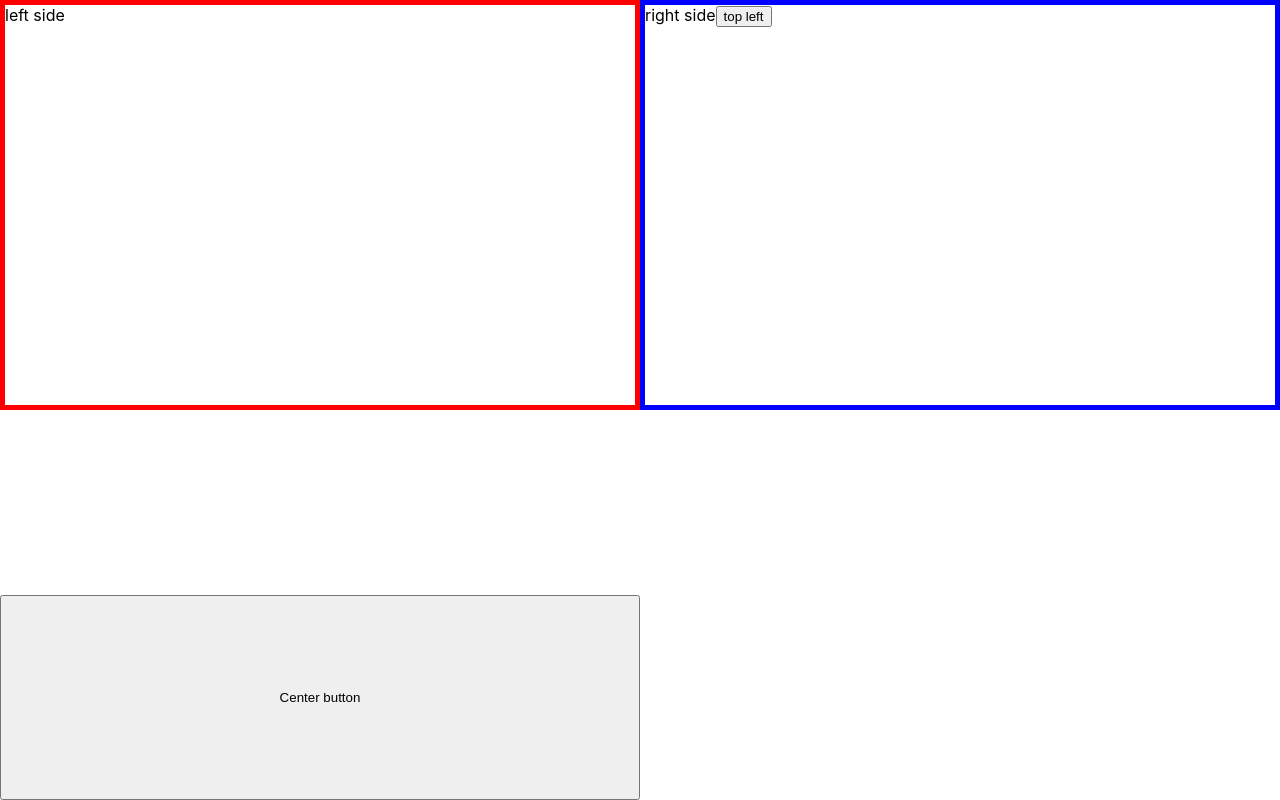
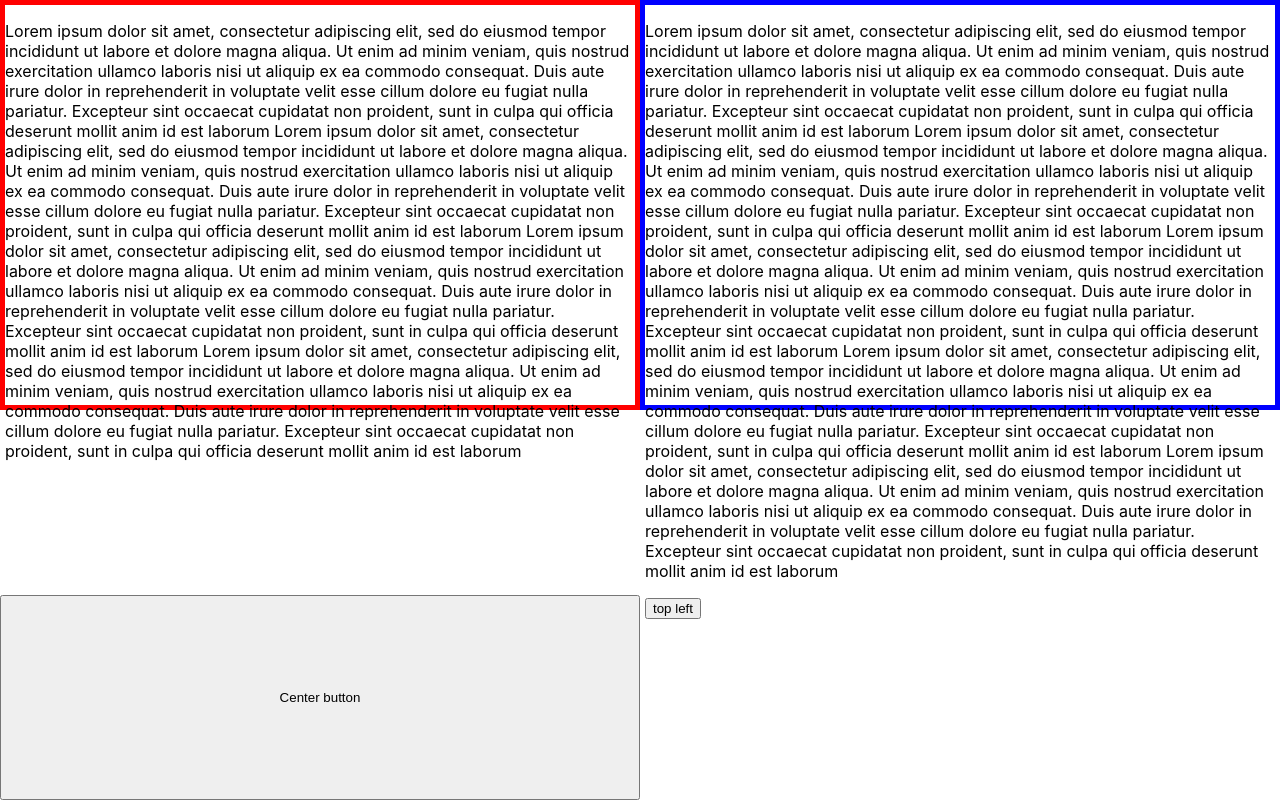
Before and after one commit to GoranAviani/screen_layout_exercise_react_1, a React (Create React App) app: page / in a window 1280 px wide. Built offline with nearby package versions, Linux system fonts and the light colour scheme.

Commit message:
screen_layout_exercise_react_1

```diff
--- a/src/components/LandingPage.js
+++ b/src/components/LandingPage.js
@@ -6,12 +6,23 @@
     return (
         <div className="landingPage">
             <div class="leftSide">
-                left side
+                <p>
+                    Lorem ipsum dolor sit amet, consectetur adipiscing elit, sed do eiusmod tempor incididunt ut labore et dolore magna aliqua. Ut enim ad minim veniam, quis nostrud exercitation ullamco laboris nisi ut aliquip ex ea commodo consequat. Duis aute irure dolor in reprehenderit in voluptate velit esse cillum dolore eu fugiat nulla pariatur. Excepteur sint occaecat cupidatat non proident, sunt in culpa qui officia deserunt mollit anim id est laborum
+                    Lorem ipsum dolor sit amet, consectetur adipiscing elit, sed do eiusmod tempor incididunt ut labore et dolore magna aliqua. Ut enim ad minim veniam, quis nostrud exercitation ullamco laboris nisi ut aliquip ex ea commodo consequat. Duis aute irure dolor in reprehenderit in voluptate velit esse cillum dolore eu fugiat nulla pariatur. Excepteur sint occaecat cupidatat non proident, sunt in culpa qui officia deserunt mollit anim id est laborum
+                    Lorem ipsum dolor sit amet, consectetur adipiscing elit, sed do eiusmod tempor incididunt ut labore et dolore magna aliqua. Ut enim ad minim veniam, quis nostrud exercitation ullamco laboris nisi ut aliquip ex ea commodo consequat. Duis aute irure dolor in reprehenderit in voluptate velit esse cillum dolore eu fugiat nulla pariatur. Excepteur sint occaecat cupidatat non proident, sunt in culpa qui officia deserunt mollit anim id est laborum
+                    Lorem ipsum dolor sit amet, consectetur adipiscing elit, sed do eiusmod tempor incididunt ut labore et dolore magna aliqua. Ut enim ad minim veniam, quis nostrud exercitation ullamco laboris nisi ut aliquip ex ea commodo consequat. Duis aute irure dolor in reprehenderit in voluptate velit esse cillum dolore eu fugiat nulla pariatur. Excepteur sint occaecat cupidatat non proident, sunt in culpa qui officia deserunt mollit anim id est laborum
+                </p>
             </div>
                 <button className="centerButton">Center button</button>
 
             <div class="rightSide">
-                right side
+                <p>
+Lorem ipsum dolor sit amet, consectetur adipiscing elit, sed do eiusmod tempor incididunt ut labore et dolore magna aliqua. Ut enim ad minim veniam, quis nostrud exercitation ullamco laboris nisi ut aliquip ex ea commodo consequat. Duis aute irure dolor in reprehenderit in voluptate velit esse cillum dolore eu fugiat nulla pariatur. Excepteur sint occaecat cupidatat non proident, sunt in culpa qui officia deserunt mollit anim id est laborum
+                Lorem ipsum dolor sit amet, consectetur adipiscing elit, sed do eiusmod tempor incididunt ut labore et dolore magna aliqua. Ut enim ad minim veniam, quis nostrud exercitation ullamco laboris nisi ut aliquip ex ea commodo consequat. Duis aute irure dolor in reprehenderit in voluptate velit esse cillum dolore eu fugiat nulla pariatur. Excepteur sint occaecat cupidatat non proident, sunt in culpa qui officia deserunt mollit anim id est laborum
+                Lorem ipsum dolor sit amet, consectetur adipiscing elit, sed do eiusmod tempor incididunt ut labore et dolore magna aliqua. Ut enim ad minim veniam, quis nostrud exercitation ullamco laboris nisi ut aliquip ex ea commodo consequat. Duis aute irure dolor in reprehenderit in voluptate velit esse cillum dolore eu fugiat nulla pariatur. Excepteur sint occaecat cupidatat non proident, sunt in culpa qui officia deserunt mollit anim id est laborum
+                Lorem ipsum dolor sit amet, consectetur adipiscing elit, sed do eiusmod tempor incididunt ut labore et dolore magna aliqua. Ut enim ad minim veniam, quis nostrud exercitation ullamco laboris nisi ut aliquip ex ea commodo consequat. Duis aute irure dolor in reprehenderit in voluptate velit esse cillum dolore eu fugiat nulla pariatur. Excepteur sint occaecat cupidatat non proident, sunt in culpa qui officia deserunt mollit anim id est laborum
+                Lorem ipsum dolor sit amet, consectetur adipiscing elit, sed do eiusmod tempor incididunt ut labore et dolore magna aliqua. Ut enim ad minim veniam, quis nostrud exercitation ullamco laboris nisi ut aliquip ex ea commodo consequat. Duis aute irure dolor in reprehenderit in voluptate velit esse cillum dolore eu fugiat nulla pariatur. Excepteur sint occaecat cupidatat non proident, sunt in culpa qui officia deserunt mollit anim id est laborum</p>
+
                 <button class="topLeftButton">top left</button>
             </div>
 
```
